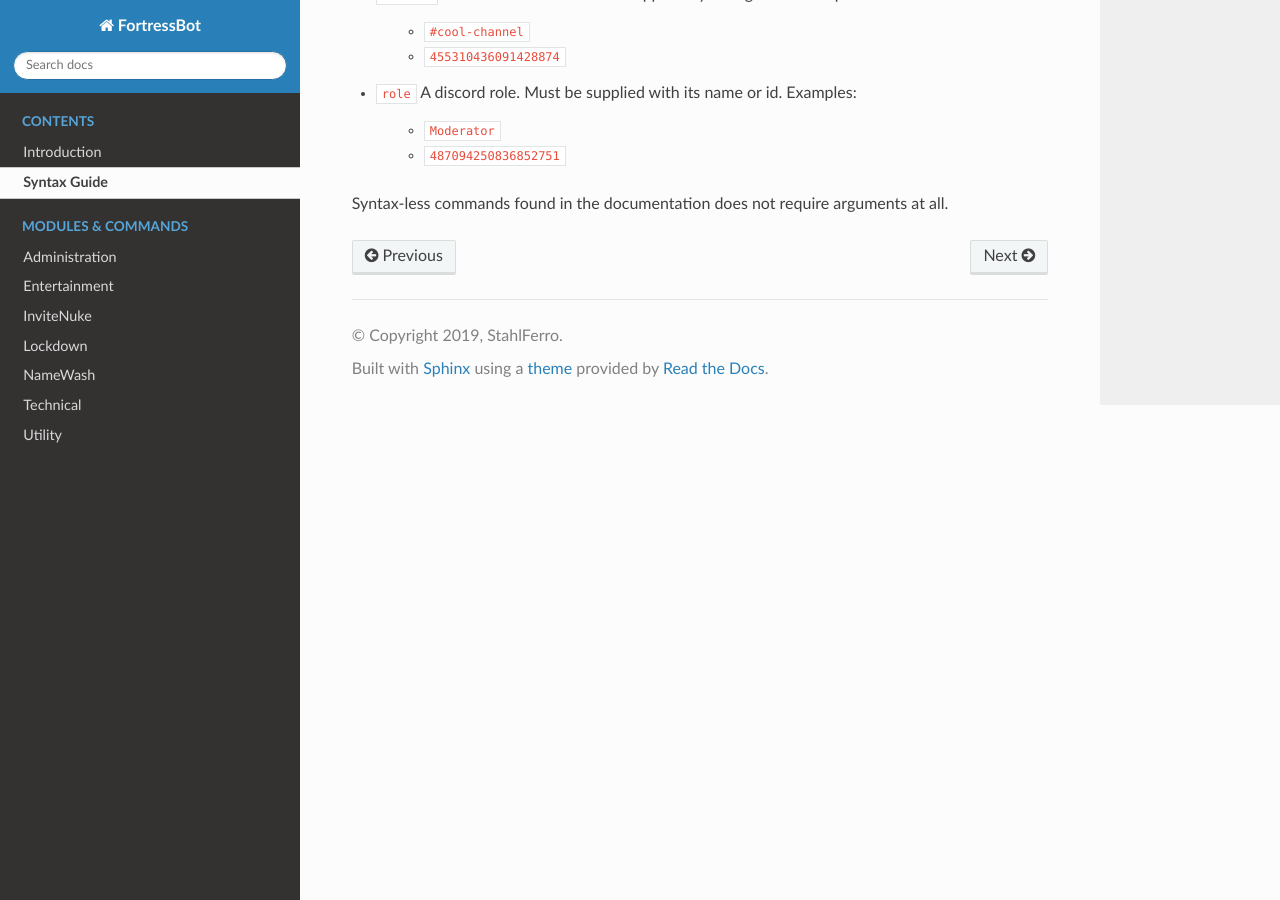
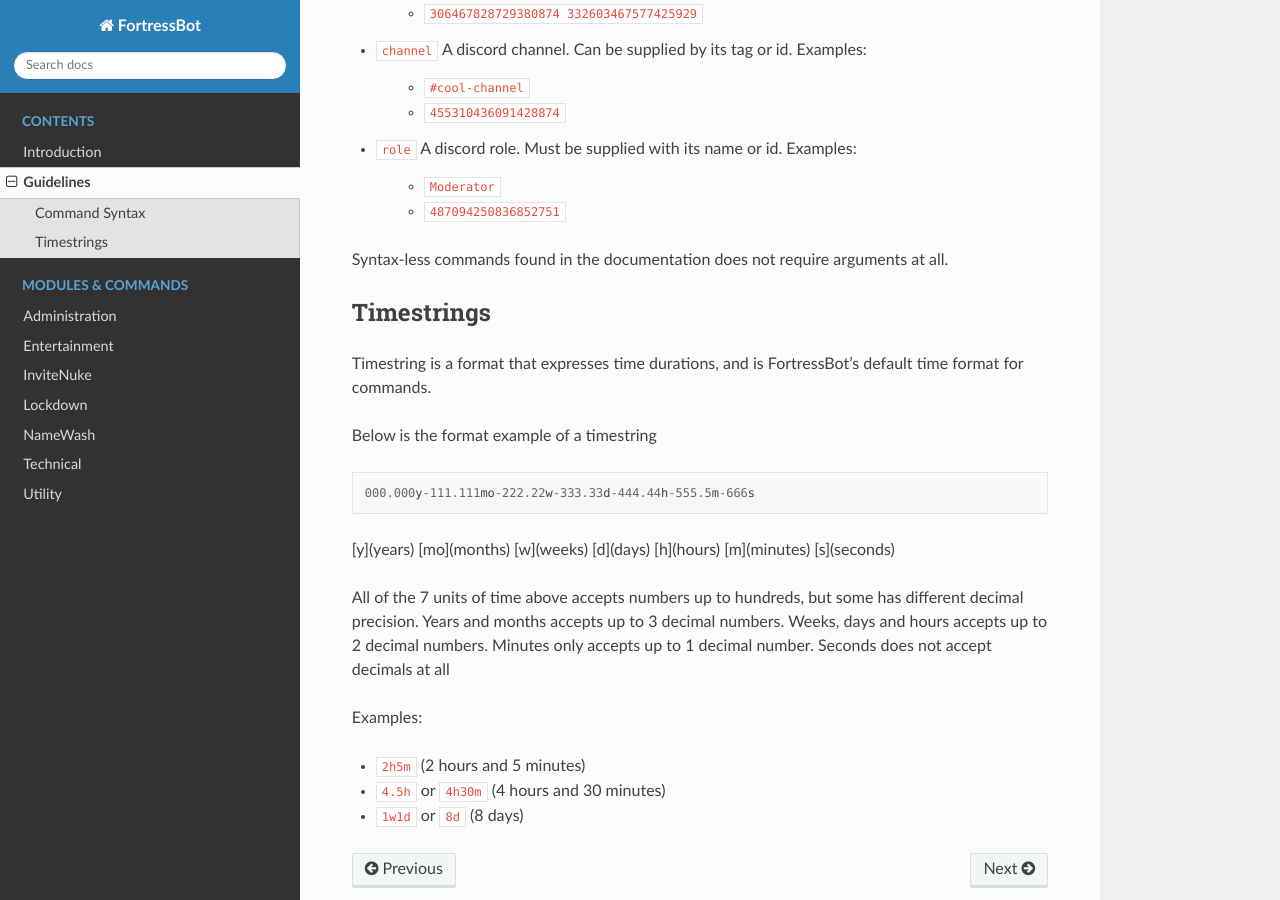
Before and after one commit to StahlFerro/FortressBot, a Sphinx documentation site: the page built from docs/source/guidelines.rst, in a window 1280 px wide and 900 px high, scrolled down 787 px. Built offline with Sphinx 7.4.7 and the Read the Docs theme 2.0.0, drawn with Linux system fonts in a browser that asks for light colours; some of the changed text lies outside the part shown.

Commit message:
Updated syntax_guide into guidelines, adding more guidelines. Added dummy Program.cs

```diff
--- a/docs/source/syntax_guide.rst
+++ b/docs/source/guidelines.rst
@@ -1,8 +1,15 @@
 ***************
-Syntax Guide
+Guidelines
 ***************
 
-FortressBot's command syntax format are defined in this following example:
+
+
+
+
+Command Syntax
+----------------
+
+FortressBot's command syntax format is defined in this following example:
 
 .. code::
 
@@ -38,3 +45,30 @@
     - ``487094250836852751``
 
 Syntax-less commands found in the documentation does not require arguments at all.
+
+
+Timestrings
+--------------
+
+Timestring is a format that expresses time durations, and is FortressBot's default time format for commands.
+
+
+Below is the format example of a timestring
+
+.. code::
+
+    000.000y-111.111mo-222.22w-333.33d-444.44h-555.5m-666s
+
+[y](years) [mo](months) [w](weeks) [d](days) [h](hours) [m](minutes) [s](seconds)
+
+All of the 7 units of time above accepts numbers up to hundreds, but some has different decimal precision.
+Years and months accepts up to 3 decimal numbers.
+Weeks, days and hours accepts up to 2 decimal numbers.
+Minutes only accepts up to 1 decimal number.
+Seconds does not accept decimals at all
+
+Examples:
+
+- ``2h5m`` (2 hours and 5 minutes)
+- ``4.5h`` or ``4h30m`` (4 hours and 30 minutes)
+- ``1w1d`` or ``8d`` (8 days)
--- a/docs/source/index.rst
+++ b/docs/source/index.rst
@@ -11,7 +11,7 @@
     :caption: Contents
 
     introduction
-    syntax_guide
+    guidelines
 
 .. toctree::
     :maxdepth: 1
```
Also changed, not shown: 3 other files.
